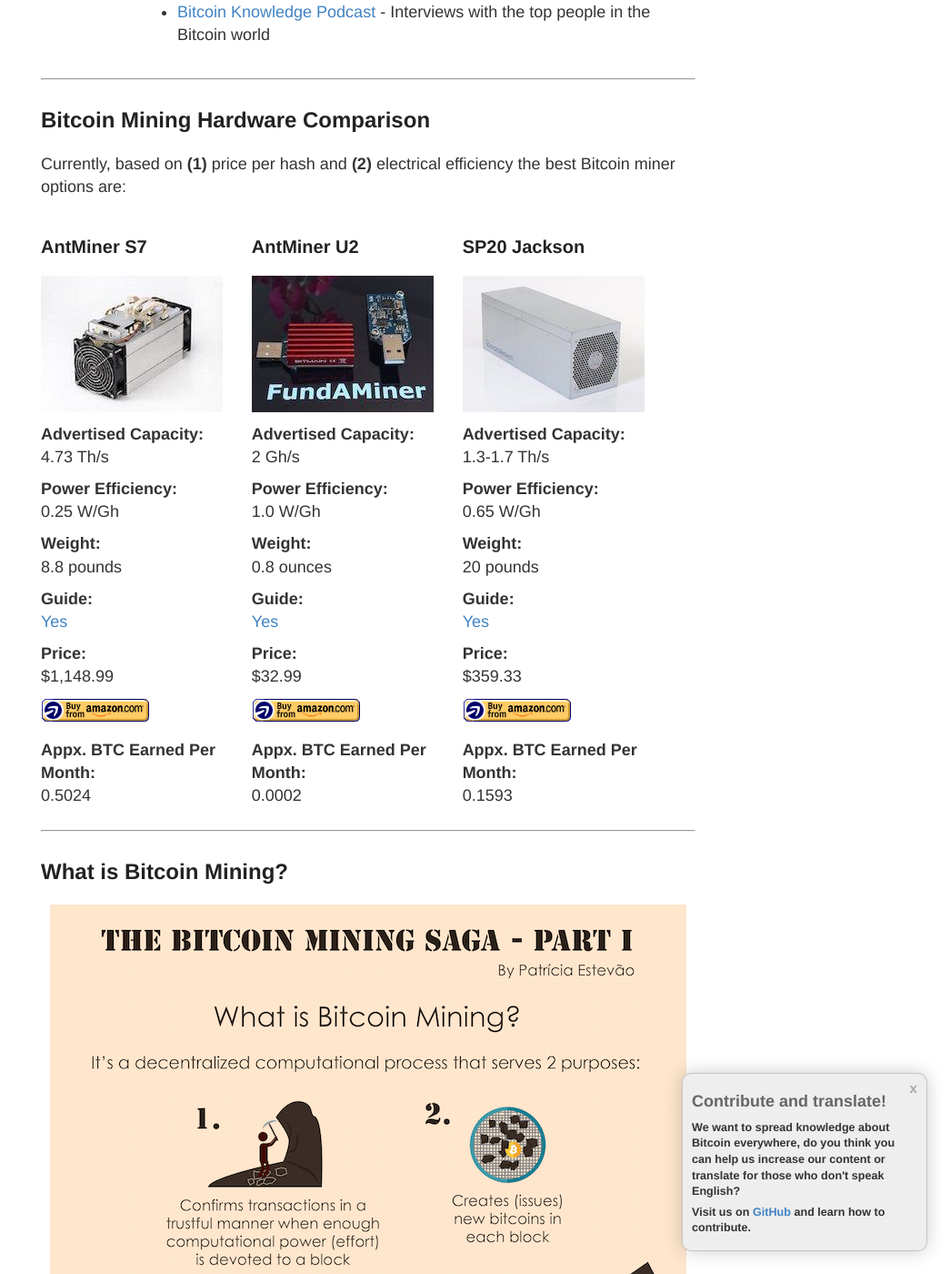
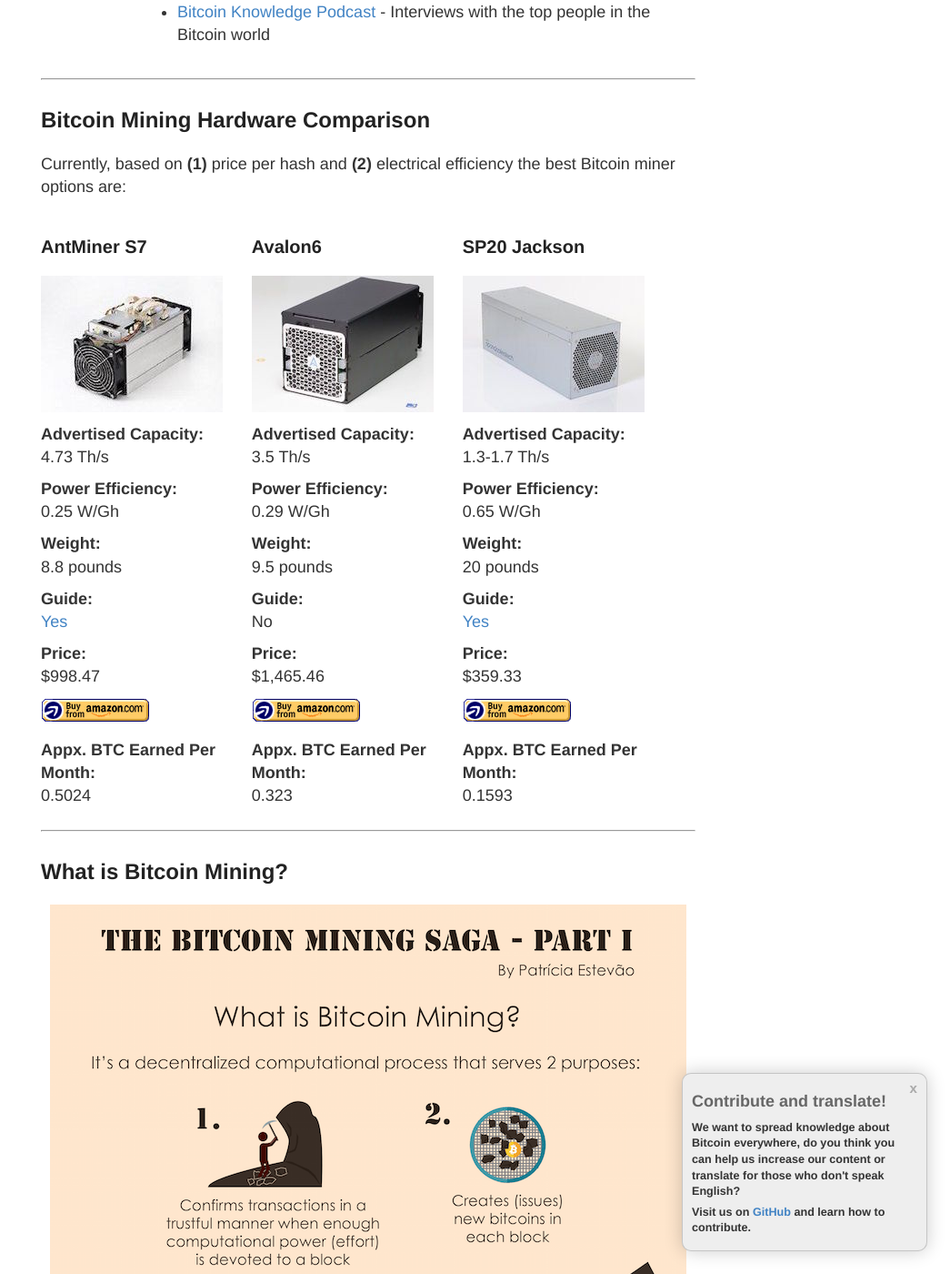
Before and after one commit to vesk4000/bm, a Jekyll site: the page built from index.html, in a window 1280 px wide and 1400 px high, scrolled down 1480 px. Shown: the whole window at 91% size, without its empty margins (235-1280 px from the left). Built offline with Jekyll 4.4.1, drawn with Linux system fonts in a browser that asks for light colours; nearby versions of some CDN libraries.

Commit message:
Avalon6, S7 update, Ethereum mining, title change

```diff
--- a/_data/hardware.yml
+++ b/_data/hardware.yml
@@ -111,7 +111,7 @@
     ghash_s_usd: 2.666
     watts: 1,210
     powerefficiencywgh: 0.25
-    priceusd: 1,148.99
+    priceusd: 998.47
     currently_shipping: No
     comm_ports: Ethernet
     dev_friendly: GPL infringement
@@ -156,7 +156,7 @@
     buy: http://www.runtogold.com/2ghsantminerusb
     btcpm: 0.0002
     weight: 0.8 ounces
-    cat: usbminer, featured
+    cat: usbminer
     img: usb-bitcoin-miner-antminer-u2.jpg
 -
     product: AntMiner U3
@@ -345,6 +345,27 @@
     gsg:
     buy:
     btcpm:
+-
+    product: Avalon6
+    advertised_mhashs: 800,000
+    advertised_ghashs: 800
+    advertised_thashs: 3.5
+    mhashJ: x
+    ghashJ: x
+    mhash_s_usd: x
+    ghash_s_usd: x
+    watts: x
+    powerefficiencywgh: 0.29
+    priceusd: 1,465.46
+    currently_shipping: Yes
+    comm_ports: USB or Ethernet
+    dev_friendly: code, docs, samples
+    gsg:
+    buy: http://www.runtogold.com/avalon6
+    btcpm: 0.323
+    weight: 9.5 pounds
+    cat: featured
+    img: avalon6.jpg
 -
     product: bi*fury
     advertised_mhashs: 5,000
```
Also changed, not shown: _posts/2016-02-19-bitcoin-mining-profitability.md (+1 -0 lines), _posts/2016-02-27-ethereum-mining.md (added, +57 -0 lines), images/avalon6.jpg (added).
